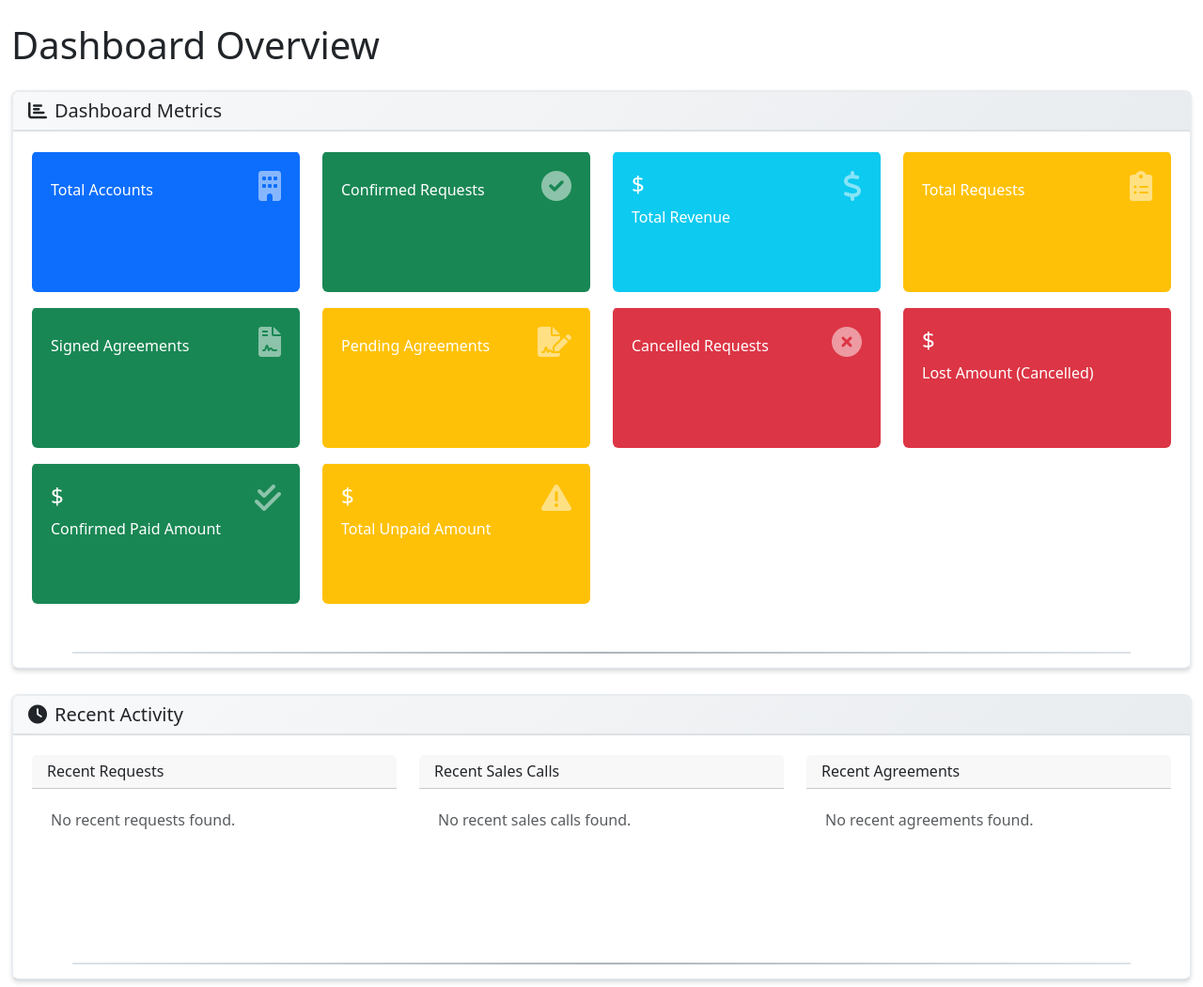
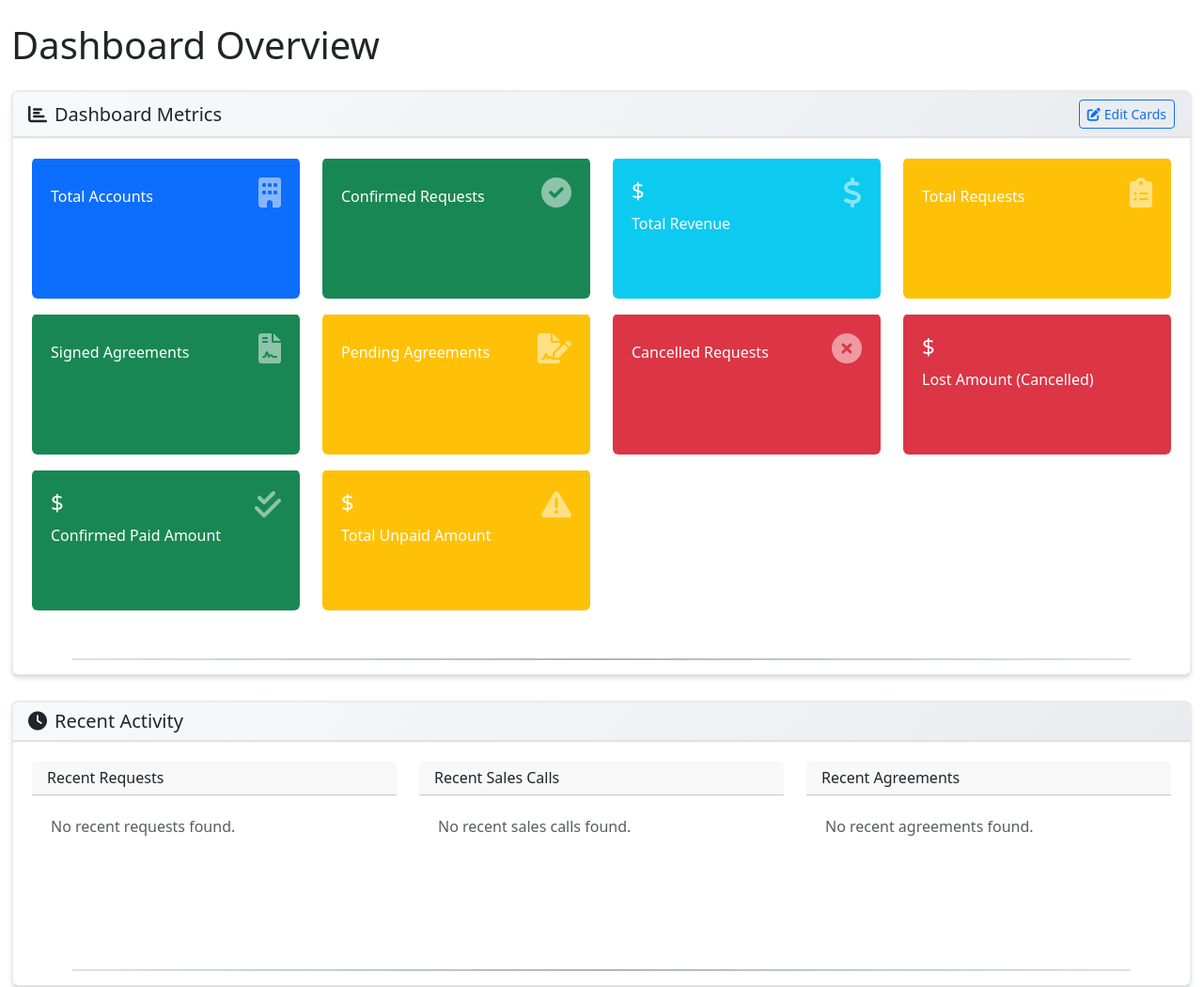
Before and after one commit to Xas-21/Hotel-Sales, a Django app: template dashboard/templates/dashboard/dashboard.html in a window 1280 px wide. Shown: the part 56-1107 px from the top of the page at 94% size. Run offline with Django 5.2, Linux system fonts and the light colour scheme; the template is opened without the code that fills it, so the values that code supplies are empty.

Commit message:
Add functionality to reorder dashboard cards through an edit mode
Updated dashboard template to include an "Edit Cards" button and added IDs to cards for reordering functionality.

Replit-Commit-Author: Agent
Replit-Commit-Session-Id: 39f994c3-4095-47ad-84c5-d6675ba6b787
Replit-Commit-Checkpoint-Type: full_checkpoint
Replit-Commit-Screenshot-Url: https://storage.googleapis.com/screenshot-production-us-central1/9ed73111-1c06-45de-b213-d75dab767a5f/39f994c3-4095-47ad-84c5-d6675ba6b787/wHvXp4d

```diff
--- a/dashboard/templates/dashboard/dashboard.html
+++ b/dashboard/templates/dashboard/dashboard.html
@@ -133,12 +133,17 @@
             <div class="col-12">
                 <div class="card">
                     <div class="card-header" data-section-header>
-                        <h5 class="mb-0"><i class="fas fa-chart-bar me-2"></i>Dashboard Metrics</h5>
+                        <div class="d-flex justify-content-between align-items-center">
+                            <h5 class="mb-0"><i class="fas fa-chart-bar me-2"></i>Dashboard Metrics</h5>
+                            <button id="edit-cards-btn" class="btn btn-sm btn-outline-primary">
+                                <i class="fas fa-edit me-1"></i>Edit Cards
+                            </button>
+                        </div>
                     </div>
                     <div class="card-body">
-                        <div class="row">
+                        <div class="row" id="cards-container">
                             <!-- Key Metrics -->
-                            <div class="col-md-3 mb-3">
+                            <div class="col-md-3 mb-3 metric-card" data-card="total-accounts">
                                 <a href="/admin/accounts/account/" class="text-decoration-none">
                                     <div class="card bg-primary text-white card-hover">
                                         <div class="card-body">
@@ -153,7 +158,7 @@
                                     </div>
                                 </a>
                             </div>
-                            <div class="col-md-3 mb-3">
+                            <div class="col-md-3 mb-3 metric-card" data-card="confirmed-requests">
                                 <a href="/admin/requests/request/?status__exact=Confirmed" class="text-decoration-none">
                                     <div class="card bg-success text-white card-hover">
                                         <div class="card-body">
@@ -168,7 +173,7 @@
                                     </div>
                                 </a>
                             </div>
-                            <div class="col-md-3 mb-3">
+                            <div class="col-md-3 mb-3 metric-card" data-card="total-revenue">
                                 <a href="/admin/requests/request/?status__exact=Paid" class="text-decoration-none">
                                     <div class="card bg-info text-white card-hover">
                                         <div class="card-body">
@@ -183,7 +188,7 @@
                                     </div>
                                 </a>
                             </div>
-                            <div class="col-md-3 mb-3">
+                            <div class="col-md-3 mb-3 metric-card" data-card="total-requests">
                                 <a href="/admin/requests/request/" class="text-decoration-none">
                                     <div class="card bg-warning text-white card-hover">
                                         <div class="card-body">
@@ -200,7 +205,7 @@
                             </div>
 
                             <!-- Agreement and Financial Metrics -->
-                            <div class="col-md-3 mb-3">
+                            <div class="col-md-3 mb-3 metric-card" data-card="signed-agreements">
                                 <a href="/admin/agreements/agreement/?status__exact=Signed" class="text-decoration-none">
                                     <div class="card bg-success text-white card-hover">
                                         <div class="card-body">
@@ -215,7 +220,7 @@
                                     </div>
                                 </a>
                             </div>
-                            <div class="col-md-3 mb-3">
+                            <div class="col-md-3 mb-3 metric-card" data-card="pending-agreements">
                                 <a href="/admin/agreements/agreement/?status__exact=Draft" class="text-decoration-none">
                                     <div class="card bg-warning text-white card-hover">
                                         <div class="card-body">
@@ -230,7 +235,7 @@
                                     </div>
                                 </a>
                             </div>
-                            <div class="col-md-3 mb-3">
+                            <div class="col-md-3 mb-3 metric-card" data-card="cancelled-requests">
                                 <a href="/admin/requests/cancelledrequest/" class="text-decoration-none">
                                     <div class="card bg-danger text-white card-hover">
                                         <div class="card-body">
@@ -245,7 +250,7 @@
                                     </div>
                                 </a>
                             </div>
-                            <div class="col-md-3 mb-3">
+                            <div class="col-md-3 mb-3 metric-card" data-card="cancelled-lost-amount">
                                 <a href="/admin/requests/cancelledrequest/" class="text-decoration-none">
                                     <div class="card bg-danger text-white card-hover">
                                         <div class="card-body">
@@ -260,7 +265,7 @@
                                     </div>
                                 </a>
                             </div>
-                            <div class="col-md-3 mb-3">
+                            <div class="col-md-3 mb-3 metric-card" data-card="confirmed-paid-amount">
                                 <a href="/admin/requests/request/?status__exact=Paid" class="text-decoration-none">
                                     <div class="card bg-success text-white card-hover">
                                         <div class="card-body">
@@ -275,7 +280,7 @@
                                     </div>
                                 </a>
                             </div>
-                            <div class="col-md-3 mb-3">
+                            <div class="col-md-3 mb-3 metric-card" data-card="unpaid-total">
                                 <a href="/admin/requests/request/?status__exact=Confirmed" class="text-decoration-none">
                                     <div class="card bg-warning text-white card-hover">
                                         <div class="card-body">
@@ -610,6 +615,35 @@
             box-shadow: 0 8px 25px rgba(0,0,0,0.15) !important;
             z-index: 1000 !important;
         }
+
+        /* Card edit mode styling */
+        .cards-edit-mode .metric-card {
+            border: 2px dashed #007bff !important;
+            border-radius: 8px !important;
+            transition: all 0.3s ease !important;
+            cursor: grab !important;
+        }
+
+        .cards-edit-mode .metric-card:hover {
+            border-color: #0056b3 !important;
+            transform: translateY(-2px) !important;
+            box-shadow: 0 4px 15px rgba(0,123,255,0.2) !important;
+        }
+
+        .cards-edit-mode .metric-card.sortable-chosen {
+            cursor: grabbing !important;
+            transform: rotate(3deg) scale(1.05) !important;
+        }
+
+        .cards-edit-mode .metric-card .card {
+            pointer-events: none !important;
+        }
+
+        #edit-cards-btn.active {
+            background-color: #dc3545 !important;
+            border-color: #dc3545 !important;
+            color: white !important;
+        }
     </style>
     <script>
         // Initialize drag and drop for 4 main dashboard sections
@@ -661,6 +695,79 @@
                         });
                     } catch (e) {
                         console.log('Could not restore dashboard order:', e);
+                    }
+                }
+            }
+
+            // Initialize Edit Cards functionality
+            let cardsSortable = null;
+            let isCardsEditMode = false;
+            const editCardsBtn = document.getElementById('edit-cards-btn');
+            const cardsContainer = document.getElementById('cards-container');
+
+            if (editCardsBtn && cardsContainer) {
+                editCardsBtn.addEventListener('click', function() {
+                    isCardsEditMode = !isCardsEditMode;
+
+                    if (isCardsEditMode) {
+                        // Enable card edit mode
+                        cardsContainer.parentElement.classList.add('cards-edit-mode');
+                        editCardsBtn.classList.add('active');
+                        editCardsBtn.innerHTML = '<i class="fas fa-save me-1"></i>Save Cards';
+
+                        // Initialize individual card dragging
+                        cardsSortable = new Sortable(cardsContainer, {
+                            animation: 150,
+                            ghostClass: 'sortable-ghost',
+                            chosenClass: 'sortable-chosen',
+                            dragClass: 'sortable-drag',
+                            draggable: '.metric-card',
+                            onStart: function(evt) {
+                                evt.item.style.zIndex = '1000';
+                            },
+                            onEnd: function(evt) {
+                                evt.item.style.zIndex = '';
+
+                                // Save card order to localStorage
+                                const order = Array.from(cardsContainer.children).map(el =>
+                                    el.getAttribute('data-card')
+                                ).filter(card => card);
+
+                                localStorage.setItem('cardsOrder', JSON.stringify(order));
+                                showNotification('Card layout saved!', 'success');
+                            }
+                        });
+
+                        showNotification('Card edit mode enabled! Drag cards to rearrange.', 'info');
+                    } else {
+                        // Disable card edit mode
+                        cardsContainer.parentElement.classList.remove('cards-edit-mode');
+                        editCardsBtn.classList.remove('active');
+                        editCardsBtn.innerHTML = '<i class="fas fa-edit me-1"></i>Edit Cards';
+
+                        // Destroy card dragging
+                        if (cardsSortable) {
+                            cardsSortable.destroy();
+                            cardsSortable = null;
+                        }
+
+                        showNotification('Card layout saved!', 'success');
+                    }
+                });
+
+                // Restore saved card order from localStorage
+                const savedCardsOrder = localStorage.getItem('cardsOrder');
+                if (savedCardsOrder) {
+                    try {
+                        const order = JSON.parse(savedCardsOrder);
+                        order.forEach((cardId) => {
+                            const card = cardsContainer.querySelector(`[data-card="${cardId}"]`);
+                            if (card && card.parentElement === cardsContainer) {
+                                cardsContainer.appendChild(card);
+                            }
+                        });
+                    } catch (e) {
+                        console.log('Could not restore cards order:', e);
                     }
                 }
             }
```
Also changed, not shown: 1 other file.
